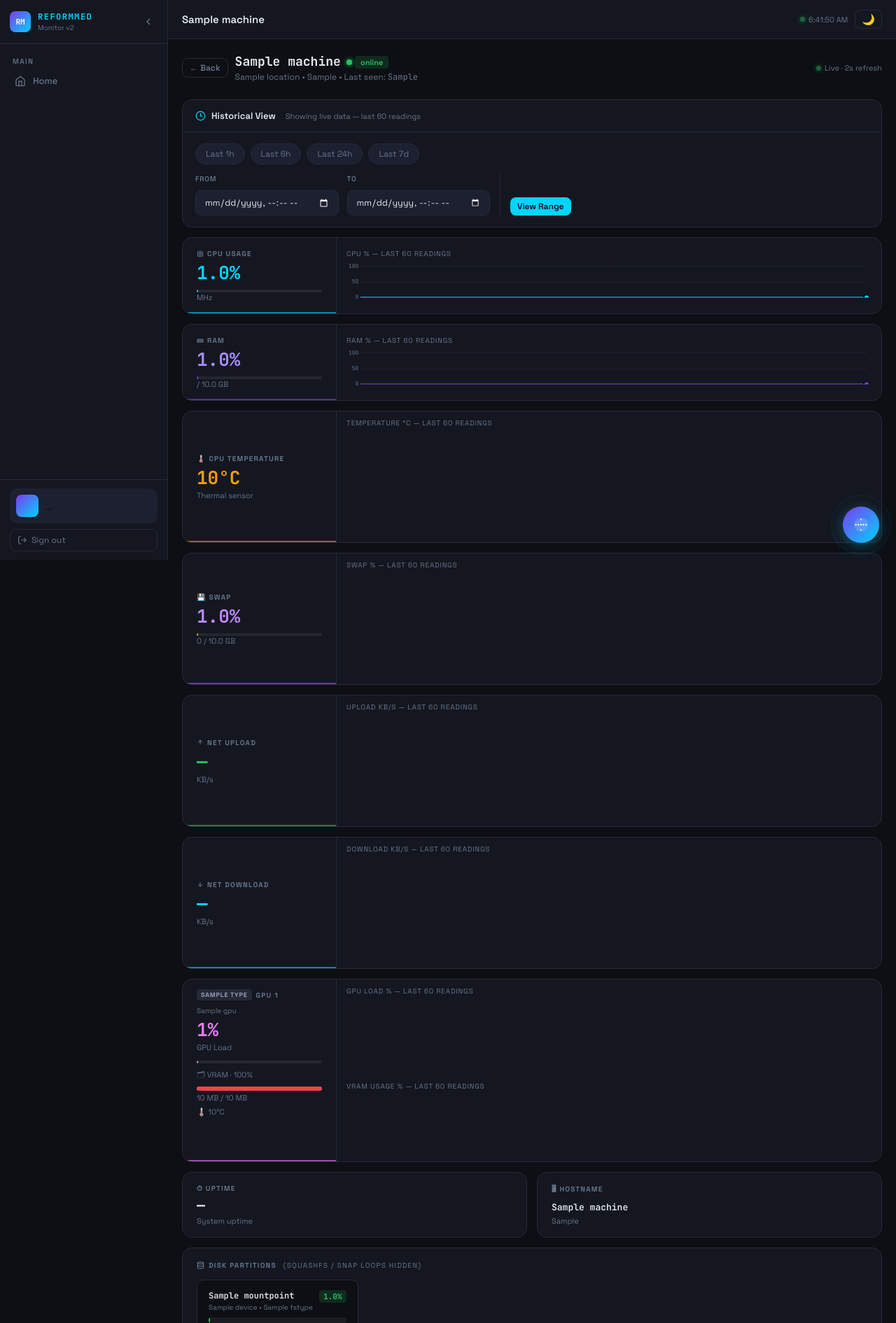
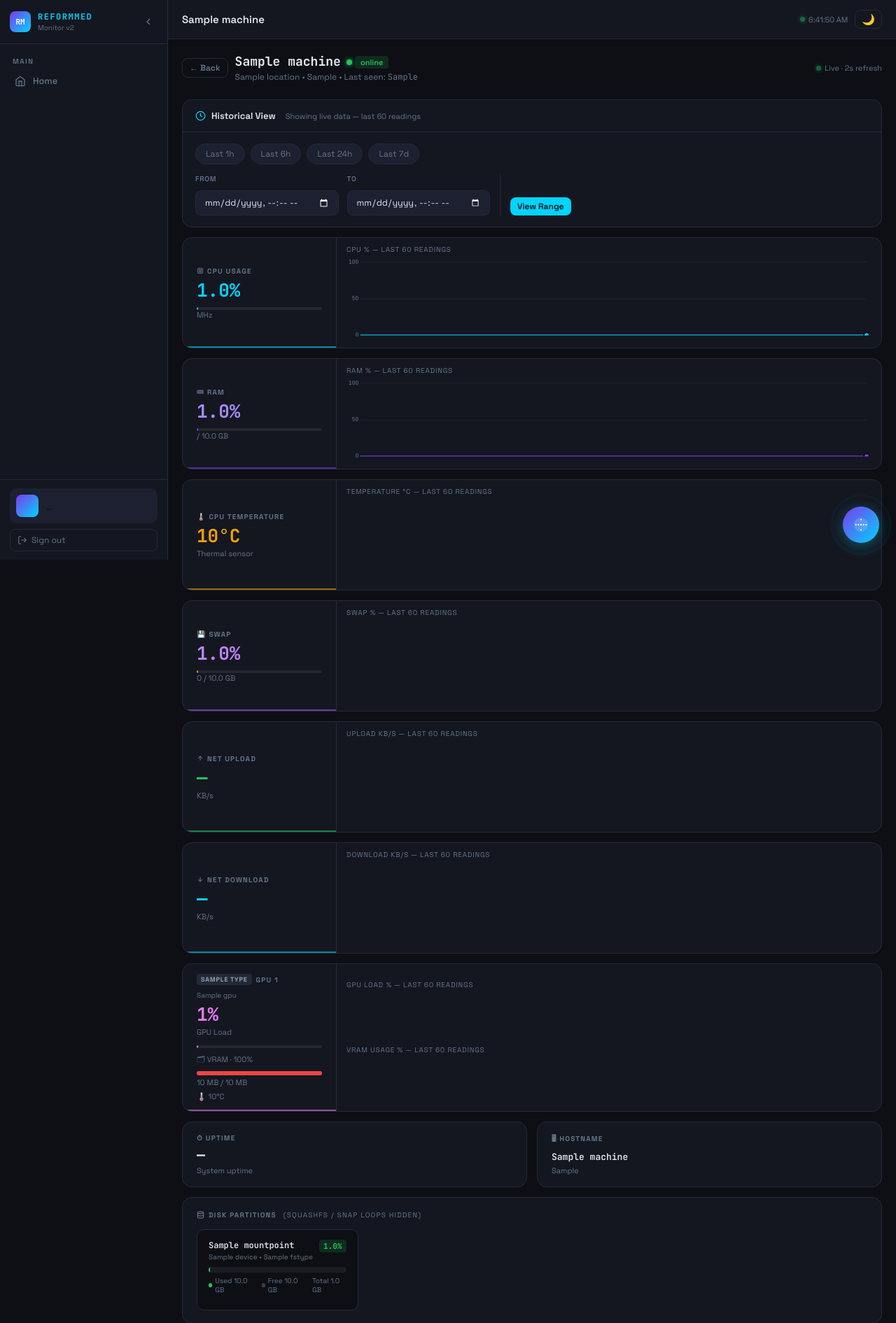
Before and after one commit to vivekdummi/reformmed.webapp.com, a Python web app: template templates/server_detail.html in a window 1280 px wide. Shown: the top 1891 px of the page at 70% size. Run offline with Jinja, Linux system fonts and the light colour scheme; the template is opened without the code that fills it: most values are stand-ins (such as "Sample title", 1, 10 or a date in 2020); a map, chart or similar area stays blank.

Commit message:
db monitore updated

```diff
--- a/templates/server_detail.html
+++ b/templates/server_detail.html
@@ -10,7 +10,7 @@
 .server-meta{font-size:12px;color:var(--text-muted);margin-top:3px;}
 
 /* ── Metric Row Card ── */
-.metric-row{background:var(--bg2);border:1px solid var(--border);border-radius:14px;padding:0;margin-bottom:14px;overflow:hidden;display:grid;grid-template-columns:220px 1fr;min-height:94px;}
+.metric-row{background:var(--bg2);border:1px solid var(--border);border-radius:14px;padding:0;margin-bottom:14px;overflow:hidden;display:grid;grid-template-columns:220px 1fr;min-height:150px;}
 @media(max-width:700px){.metric-row{grid-template-columns:1fr;}}
 .metric-row-left{padding:16px 20px;display:flex;flex-direction:column;justify-content:center;border-right:1px solid var(--border);position:relative;overflow:hidden;}
 .metric-row-left::after{content:'';position:absolute;bottom:0;left:0;right:0;height:2px;opacity:.6;}
@@ -217,7 +217,7 @@ function toggleAlerts() {
   </div>
   <div class="metric-row-right">
     <div class="chart-label">CPU % — last 60 readings</div>
-    <canvas id="chart-cpu" height="60"></canvas>
+    <div style="height:120px;position:relative;"><canvas id="chart-cpu"></canvas></div>
   </div>
 </div>
 
@@ -234,7 +234,7 @@ function toggleAlerts() {
   </div>
   <div class="metric-row-right">
     <div class="chart-label">RAM % — last 60 readings</div>
-    <canvas id="chart-ram" height="60"></canvas>
+    <div style="height:120px;position:relative;"><canvas id="chart-ram"></canvas></div>
   </div>
 </div>
 
@@ -249,7 +249,7 @@ function toggleAlerts() {
   </div>
   <div class="metric-row-right">
     <div class="chart-label">Temperature °C — last 60 readings</div>
-    <canvas id="chart-temp" height="60"></canvas>
+    <div style="height:120px;position:relative;"><canvas id="chart-temp"></canvas></div>
   </div>
 </div>
 
@@ -266,7 +266,7 @@ function toggleAlerts() {
   </div>
   <div class="metric-row-right">
     <div class="chart-label">Swap % — last 60 readings</div>
-    <canvas id="chart-swap" height="60"></canvas>
+    <div style="height:120px;position:relative;"><canvas id="chart-swap"></canvas></div>
   </div>
 </div>
 
@@ -282,7 +282,7 @@ function toggleAlerts() {
   </div>
   <div class="metric-row-right">
     <div class="chart-label">Upload KB/s — last 60 readings</div>
-    <canvas id="chart-net-up" height="60"></canvas>
+    <div style="height:120px;position:relative;"><canvas id="chart-net-up"></canvas></div>
   </div>
 </div>
 
@@ -298,7 +298,7 @@ function toggleAlerts() {
   </div>
   <div class="metric-row-right">
     <div class="chart-label">Download KB/s — last 60 readings</div>
-    <canvas id="chart-net-down" height="60"></canvas>
+    <div style="height:120px;position:relative;"><canvas id="chart-net-down"></canvas></div>
   </div>
 </div>
 
@@ -433,15 +433,15 @@ function toggleAlerts() {
     <div class="metric-row-right" style="display:flex;flex-direction:column;gap:0;">
       {% if gtype == 'intel' %}
         <div class="chart-label">GPU Load % (overall)</div>
-        <canvas id="chart-gpu-load-{{ gi }}" height="55"></canvas>
+        <div style="height:90px;position:relative;"><canvas id="chart-gpu-load-{{ gi }}"></canvas></div>
         <div class="chart-label" style="margin-top:8px;">Package Power (W)</div>
-        <canvas id="chart-gpu-pwr-{{ gi }}" height="45"></canvas>
+        <div style="height:70px;position:relative;"><canvas id="chart-gpu-pwr-{{ gi }}"></canvas></div>
       {% else %}
         <div class="chart-label">GPU Load % — last 60 readings</div>
-        <canvas id="chart-gpu-load-{{ gi }}" height="45"></canvas>
+        <div style="height:70px;position:relative;"><canvas id="chart-gpu-load-{{ gi }}"></canvas></div>
         {% if g_vmem_total > 0 %}
         <div class="chart-label" style="margin-top:6px;">VRAM Usage % — last 60 readings</div>
-        <canvas id="chart-gpu-vram-{{ gi }}" height="35"></canvas>
+        <div style="height:55px;position:relative;"><canvas id="chart-gpu-vram-{{ gi }}"></canvas></div>
         {% endif %}
       {% endif %}
     </div>
@@ -720,6 +720,7 @@ function makeChart(canvasId, dataArr, color, yMax) {
     },
     options: {
       responsive: true,
+      maintainAspectRatio: false,
       animation: false,
       interaction: { intersect: false, mode: 'index' },
       plugins: {
```
